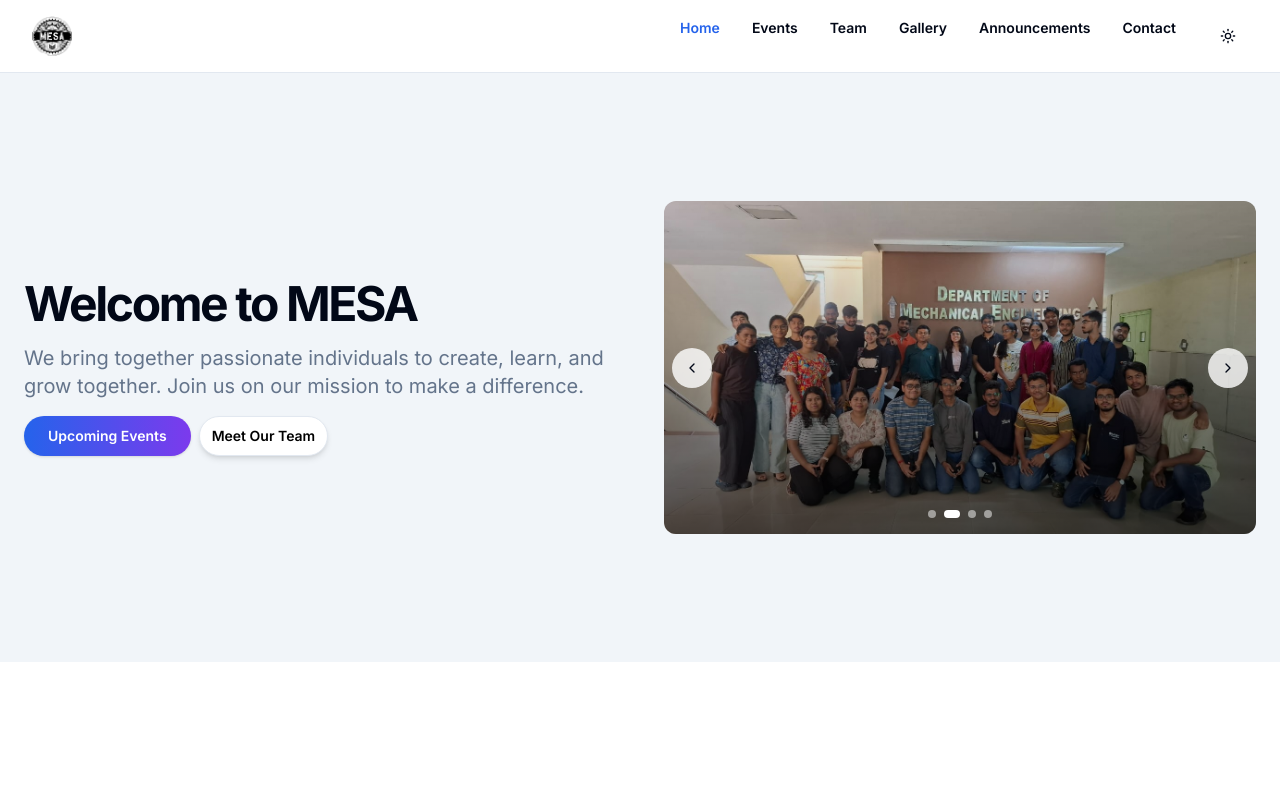
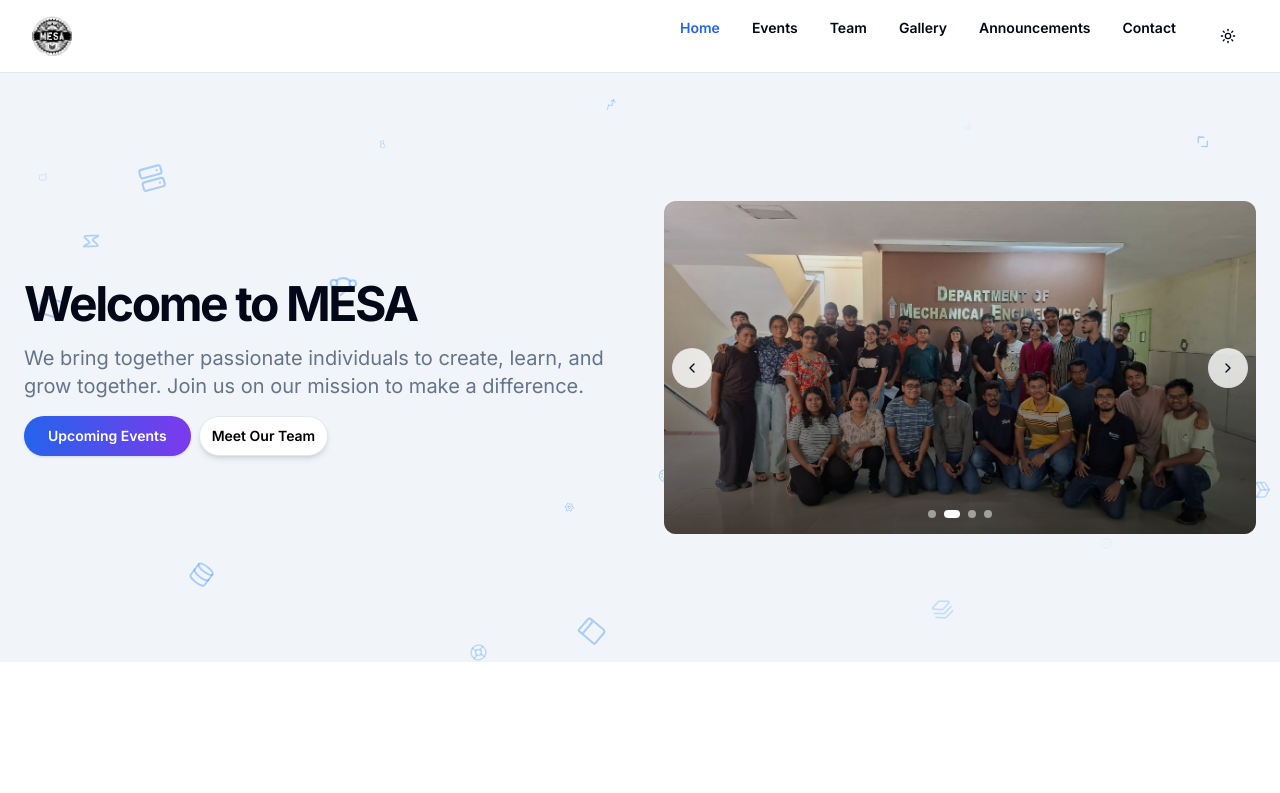
Before and after one commit to Raxy777/mesa_2.0, a Next.js app: page / in a window 1280 px wide. Shown: the top 793 px of the page. Built offline with nearby package versions, Linux system fonts and the light colour scheme.

Commit message:
feat : add floating icon animation

```diff
--- a/app/contact/page.tsx
+++ b/app/contact/page.tsx
@@ -2,18 +2,19 @@
 
 import type React from "react"
 
-import { useState } from "react"
-import Link from "next/link"
-import Image from "next/image"
+import FloatingIcons from "@/components/animation/floating-icons"
+import { Accordion, AccordionContent, AccordionItem, AccordionTrigger } from "@/components/ui/accordion"
 import { Button } from "@/components/ui/button"
 import { Card, CardContent, CardDescription, CardHeader, CardTitle } from "@/components/ui/card"
 import { Input } from "@/components/ui/input"
 import { Label } from "@/components/ui/label"
+import { Tabs, TabsContent, TabsList, TabsTrigger } from "@/components/ui/tabs"
 import { Textarea } from "@/components/ui/textarea"
-import { Tabs, TabsContent, TabsList, TabsTrigger } from "@/components/ui/tabs"
-import { Accordion, AccordionContent, AccordionItem, AccordionTrigger } from "@/components/ui/accordion"
-import { Mail, Phone, MapPin, Clock, Send } from "lucide-react"
 import { useToast } from "@/hooks/use-toast"
+import { Clock, Mail, MapPin, Phone, Send } from "lucide-react"
+import Image from "next/image"
+import Link from "next/link"
+import { useState } from "react"
 
 export default function ContactPage() {
   const [formData, setFormData] = useState({
@@ -53,7 +54,7 @@ export default function ContactPage() {
   return (
     <div className="flex flex-col min-h-screen">
       {/* Hero Section */}
-      <section className="w-full py-12 md:py-24 lg:py-32 bg-muted">
+      <section className="relative w-full py-12 md:py-24 lg:py-32 bg-muted">
         <div className="container px-4 md:px-6">
           <div className="flex flex-col items-center justify-center space-y-4 text-center">
             <div className="space-y-2">
@@ -65,6 +66,7 @@ export default function ContactPage() {
             </div>
           </div>
         </div>
+        <FloatingIcons />
       </section>
 
       {/* Contact Information and Form */}
--- a/app/events/page.tsx
+++ b/app/events/page.tsx
@@ -1,15 +1,19 @@
-import Link from "next/link"
-import Image from "next/image"
+import FloatingIcons from "@/components/animation/floating-icons"
 import { Button } from "@/components/ui/button"
 import { Card, CardContent, CardDescription, CardFooter, CardHeader, CardTitle } from "@/components/ui/card"
 import { Tabs, TabsContent, TabsList, TabsTrigger } from "@/components/ui/tabs"
-import { MapPin, Clock, Users } from "lucide-react"
+import { Clock, MapPin, Users } from "lucide-react"
+import Image from "next/image"
+import Link from "next/link"
 
 export default function EventsPage() {
   return (
     <div className="flex flex-col min-h-screen">
       {/* Hero Section */}
-      <section className="w-full py-12 md:py-24 lg:py-32 bg-muted">
+      <section className="relative w-full py-12 md:py-24 lg:py-32 bg-muted">
+        <div className="absolute inset-0 z-0 pointer-events-none">
+          <FloatingIcons />
+        </div>
         <div className="container px-4 md:px-6">
           <div className="flex flex-col items-center justify-center space-y-4 text-center">
             <div className="space-y-2">
--- a/app/page.tsx
+++ b/app/page.tsx
@@ -1,3 +1,4 @@
+import FloatingIcons from "@/components/animation/floating-icons"
 import Carousel from "@/components/carousel"
 import NewsletterSignup from "@/components/newsletter-signup"
 import { Button } from "@/components/ui/button"
@@ -30,8 +31,11 @@ export default function HomePage() {
   return (
     <div className="flex flex-col min-h-screen">
       {/* Hero Section with Carousel */}
-      <section className="w-full py-12 md:py-24 lg:py-32 bg-muted">
-        <div className="container px-4 md:px-6">
+      <section className="relative w-full py-12 md:py-24 lg:py-32 bg-muted overflow-hidden">
+        <div className="absolute inset-0 z-0 pointer-events-none">
+          <FloatingIcons />
+        </div>
+        <div className="container px-4 md:px-6 relative z-10">
           <div className="grid gap-6 lg:grid-cols-2 lg:gap-12 items-center">
             <div className="space-y-4 text-center lg:text-left">
               <h1 className="text-3xl font-bold tracking-tighter sm:text-4xl md:text-5xl">Welcome to MESA</h1>
--- /dev/null
+++ b/components/animation/floating-icons.tsx
@@ -0,0 +1,39 @@
+"use client";
+
+import { motion } from 'framer-motion';
+import { Award, Book, Cloud, Code, Cpu, Database, GitBranch, Layers, LayoutDashboard, LifeBuoy, MessageSquare, Monitor, Package, Palette, Server, Settings, ShieldCheck, Smartphone, Tablet, TrendingUp, Users, Wind, Zap } from 'lucide-react';
+
+const ICONS = [
+  Code, Palette, Zap, Layers, Users, TrendingUp, ShieldCheck, LifeBuoy, GitBranch, Server, Cloud, Award, Cpu, Database, Smartphone, Tablet, Monitor, Wind, Settings, Package, LayoutDashboard, MessageSquare, Book
+];
+
+const FloatingIcons = () => {
+  return (
+    <>
+      {ICONS.map((Icon, index) => (
+        <motion.div
+          key={index}
+          className="absolute text-blue-400/50 pointer-events-none"
+          initial={{ opacity: 0, scale: 0.5, rotate: Math.random() * 360 }}
+          animate={{ opacity: 1, scale: 1 }}
+          transition={{
+            delay: Math.random() * 2,
+            duration: 3 + Math.random() * 3,
+            repeat: Infinity,
+            repeatType: "mirror",
+            ease: "easeInOut",
+          }}
+          style={{
+            top: `${Math.random() * 100}%`,
+            left: `${Math.random() * 100}%`,
+            transform: `translate(-50%, -50%) scale(${0.5 + Math.random() * 0.5})`,
+          }}
+        >
+          <Icon size={10 + Math.random() * 20} />
+        </motion.div>
+      ))}
+    </>
+  );
+};
+
+export default FloatingIcons;
--- a/package.json
+++ b/package.json
@@ -44,6 +44,7 @@
     "cmdk": "1.0.4",
     "date-fns": "2.30.0",
     "embla-carousel-react": "8.5.1",
+    "framer-motion": "^12.18.1",
     "input-otp": "1.4.1",
     "lucide-react": "^0.454.0",
     "next": "^15.2.4",
```
Also changed, not shown: 1 other file (tests, documents, lock files or other folders).
